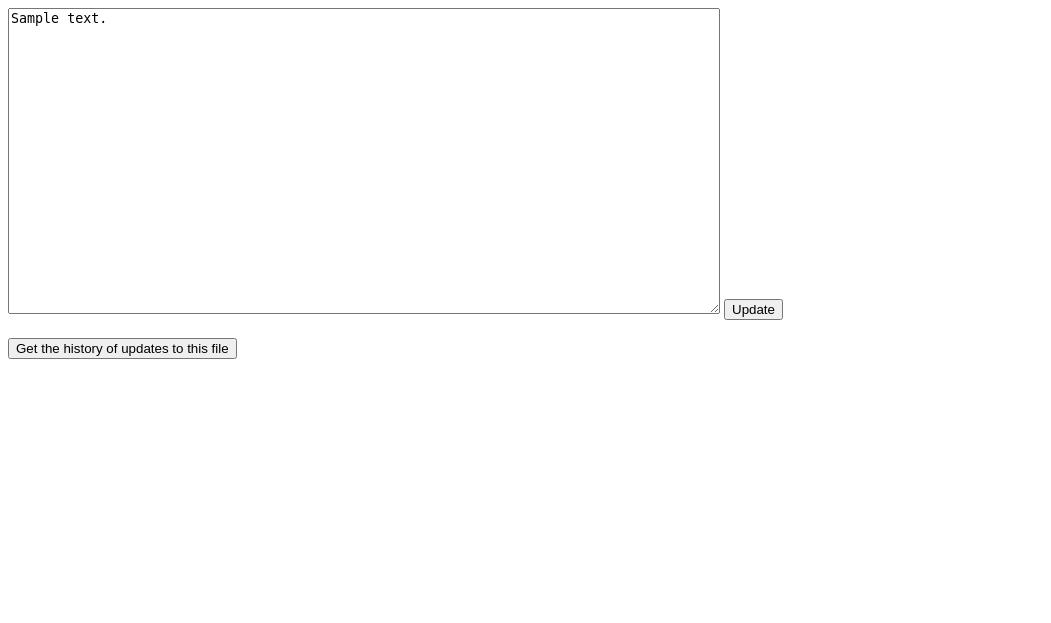
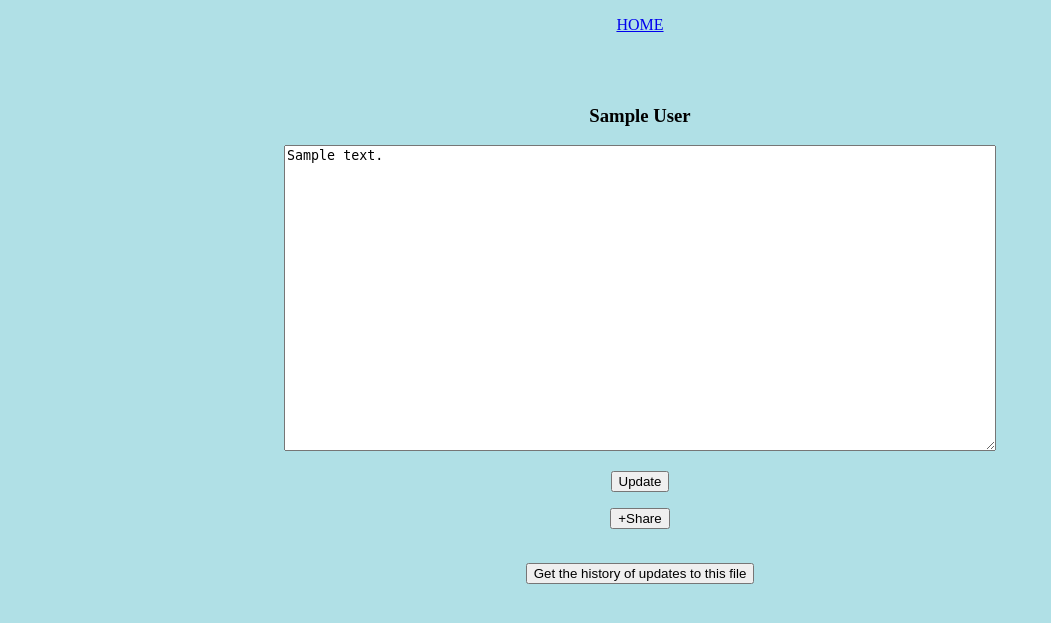
Before and after one commit to priyagup/FileSharingplatform, a Flask app: page /show in a window 1280 px wide. Shown: the top 623 px of the page, without its empty margins (0-1051 px from the left). Run offline with Flask 2, Linux system fonts and the light colour scheme; the visitor is signed in with stand-in values (Sample User, id 1); a database or web service that is not in the repository returns one stand-in record (values such as "Sample title"); some libraries are stand-ins or nearby versions.

Commit message:
Update show.html

```diff
--- a/templates/show.html
+++ b/templates/show.html
@@ -8,13 +8,22 @@
     #his_table{
     display: none;
 }
+    #share,#process_input{
+        display:none;
+    }
     table,th,td {
   border : 1px solid black;
-  border-collapse: collapse;
 }
-th,td {
+    th,td {
   padding: 5px;
 }
+    table {
+    width: 50%;
+    margin-left: auto;
+    margin-right: auto;
+}
+
+    body {background-color: powderblue;text-align: center;}
 </style>
 <body>
 <script>
@@ -22,35 +31,74 @@ th,td {
     document.getElementById("his_table").style.display="block";
 }
 
+function sharing() {
+        var x = document.getElementById("share");
+        var y = document.getElementById("process_input");
+        if (x.style.display === "none") {
+    x.style.display = "inline-block";
+    y.style.display = "inline-block";
+    document.getElementById("shbutton").innerHTML = "Cancel";
+  } else {
+    x.style.display = "none";
+    y.style.display = "none";
+    document.getElementById("shbutton").innerHTML = "+Share";
+  }
+
+}
 </script>
+<script src="//ajax.googleapis.com/ajax/libs/jquery/1.9.1/jquery.min.js"></script>
+		<script type=text/javascript>
+			$(function() {
+			  $('a#process_input').bind('click', function() {
+				$.getJSON('/background_process', {
+				  user: $('input[name="user"]').val(),
+				}, function(data) {
+				  $("#result").text(data.result);
+				});
+				return false;
+			  });
+			});
+		</script>
     <form action="" method="POST">
-        <textarea name='awesome' class="text" cols="86" rows ="20">{{ content }}</textarea>
-        <!--<input type="text"  name="username" value="{{ content }}" >-->
-        <input class="btn btn-default" name="chk" type="submit" value="Update">
+        <p><a href="/welcome">HOME</a></p>
         <br>
         <br>
+        <h3>{{session['file_name']}}</h3>
+        <textarea name='awesome' class="text" cols="86" rows ="20">{{ content }}</textarea>
+        <br>
+        <!--<input type="text"  name="username" value="{{ content }}" >-->
+        <p>
+            <input class="btn btn-default" name="chk" id = "update" type="submit" value="Update">
+            <br>
 
+        <div >
+        <button type="button" id ="shbutton" onclick="sharing()">+Share</button>
+            <form >
+				<input type=text id ="share"size=5 name=user>
+				<a href=# id=process_input><button class='btn btn-default'>Share Now</button></a>
+			</form>
+        </div>
+
+        </p>
+
+        <p id=result></p>
+        <br>
     </form>
         <button type="button" onclick="show()">Get the history of updates to this file</button>
+        <br>
     <table id="his_table">
         <tr>
             <th>Username</th>
             <th>IP Address</th>
             <th>Date and Time</th>
-
         </tr>
-
-
         {% for post in history %}
         <tr>
             <td>{{ post.uname }}</td>
             <td>{{ post.address }}</td>
             <td>{{ post.Time }}</td>
         </tr>
-
         {% endfor %}
-
-
     </table>
 
     {% for message in get_flashed_messages() %}
```
